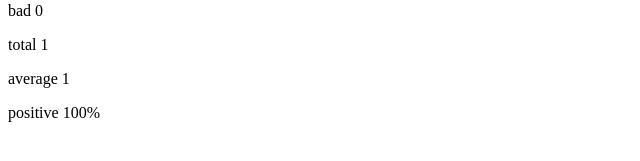
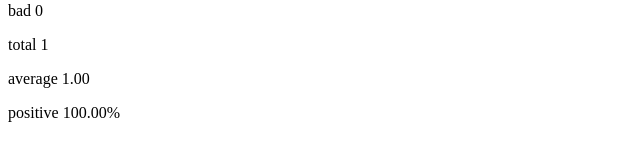
Before and after one commit to toniremi/FullStackOpenCourse, a React (Vite) app in the folder part1/unicafe/: page / in a window 1280 px wide. Both pictures are taken after a click on the button "good". Shown: the part 247-408 px from the top of the page, without its empty margins (0-640 px from the left). Built offline with nearby package versions, Linux system fonts and the light colour scheme.

Commit message:
refactor: exercise 1.9 extract statistics into it's own StatisticLine component
Extracted the statistics text into it's own StatisticLine component.

Also added a toFixed for average and percentage to round to two decimals.

```diff
--- a/part1/unicafe/src/App.jsx
+++ b/part1/unicafe/src/App.jsx
@@ -1,4 +1,19 @@
 import { useState } from "react";
+
+// single statistic line component to display a single statistic
+const StatisticLine = ({ text, value }) => {
+  console.log(
+    "StatisticLine component rendered with text:",
+    text,
+    "value:",
+    value,
+  );
+  return (
+    <p>
+      {text} {value}
+    </p>
+  );
+};
 
 // statistics component to display feedback statistics
 const Statistics = ({ good, neutral, bad }) => {
@@ -30,12 +45,15 @@
     return (
       <div>
         <h1>statistics</h1>
-        <p>good {good}</p>
-        <p>neutral {neutral}</p>
-        <p>bad {bad}</p>
-        <p>total {total}</p>
-        <p>average {average}</p>
-        <p>positive {positivePercentage}%</p>
+        <StatisticLine text="good" value={good} />
+        <StatisticLine text="neutral" value={neutral} />
+        <StatisticLine text="bad" value={bad} />
+        <StatisticLine text="total" value={total} />
+        <StatisticLine text="average" value={average.toFixed(2)} />
+        <StatisticLine
+          text="positive"
+          value={positivePercentage.toFixed(2) + "%"}
+        />
       </div>
     );
   } else {
```
